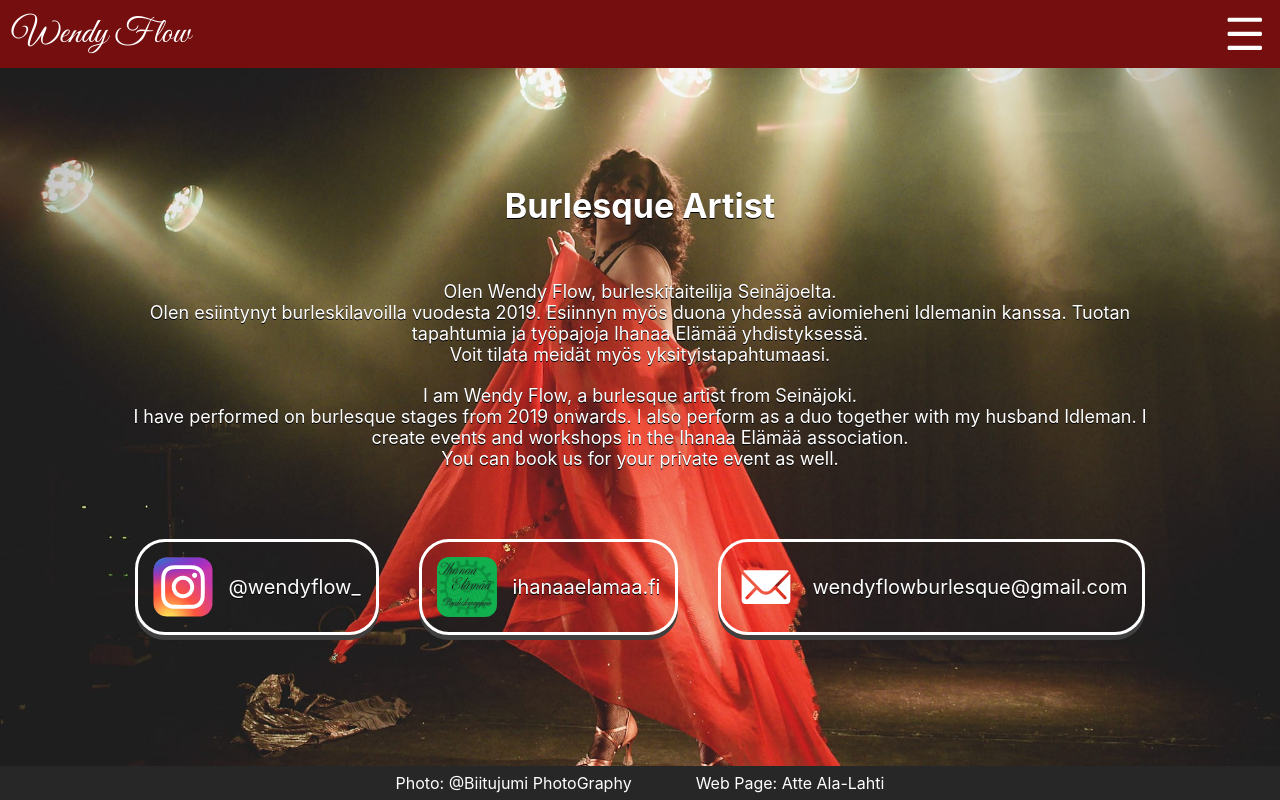
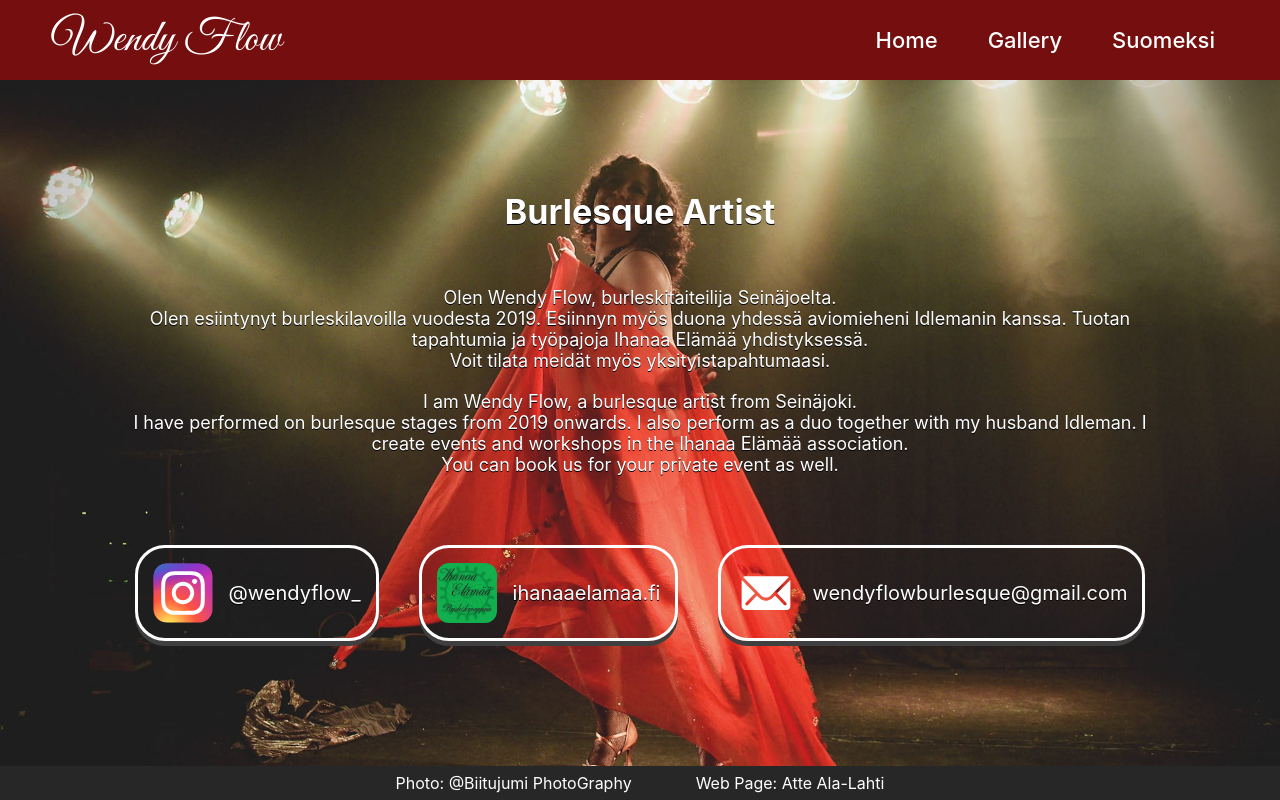
Before and after one commit to attealalahti/wendyflow, a React (Create React App) app: page / in a window 1280 px wide. Built offline with nearby package versions, Linux system fonts and the light colour scheme.

Commit message:
Modify Header: show nav as a row on large screens, add language button.

```diff
--- a/src/App.css
+++ b/src/App.css
@@ -21,6 +21,10 @@ main {
     flex: auto;
 }
 
+button:hover {
+    cursor: pointer;
+}
+
 header {
     background-color: rgb(117, 15, 15);
 }
@@ -37,7 +41,7 @@ header .PageName a {
     padding: 12px;
 }
 
-header button {
+header .MenuButton {
     position: absolute;
     top: 0;
     right: 0;
@@ -57,13 +61,18 @@ header button svg path {
     transition: all 0.2s ease-in-out;
 }
 
+nav {
+    display: none;
+}
+
 nav ul {
     list-style: none;
     margin: 0;
     padding: 0;
 }
 
-nav a {
+nav a,
+.LanguageButton {
     font-size: 20px;
     font-weight: 500;
     text-decoration: none;
@@ -73,7 +82,19 @@ nav a {
     background-color: rgb(87, 15, 15);
 }
 
-nav a:hover {
+.LanguageButton {
+    width: 100%;
+    text-align: left;
+    font-family: -apple-system, BlinkMacSystemFont, "Segoe UI", "Roboto", "Oxygen",
+        "Ubuntu", "Cantarell", "Fira Sans", "Droid Sans", "Helvetica Neue", sans-serif;
+    -webkit-font-smoothing: antialiased;
+    -moz-osx-font-smoothing: grayscale;
+    display: none;
+    border: none;
+}
+
+nav a:hover,
+.LanguageButton:hover {
     background-color: rgb(102, 17, 17);
 }
 
@@ -170,13 +191,61 @@ footer .Inner div {
 }
 
 @media screen and (min-width: 700px) {
-    /*
-    header span {
-        margin: 0;
-        padding: 10px 0 7px 100px;
+    header {
+        display: flex;
+    }
+
+    header .PageName {
+        margin-left: 40px;
+        flex: none;
+    }
+
+    header .PageName a {
         font-size: 45px;
     }
-    */
+
+    header .MenuButton {
+        display: none;
+    }
+
+    header .Filler {
+        flex: auto;
+    }
+
+    nav {
+        display: block;
+        flex: none;
+    }
+
+    nav ul {
+        display: flex;
+        flex-direction: row;
+        height: 100%;
+    }
+
+    nav a {
+        font-size: 22px;
+        box-sizing: border-box;
+        height: 100%;
+        line-height: 50px;
+        background-color: inherit;
+    }
+
+    nav a:hover,
+    .LanguageButton:hover {
+        text-decoration: underline;
+        background-color: inherit;
+    }
+
+    .LanguageButton {
+        flex: none;
+        display: inline-block;
+        width: unset;
+        background-color: inherit;
+        font-size: 22px;
+        margin-right: 40px;
+    }
+
     .HomePage .Inner {
         text-shadow: 0 1.4px #000;
     }
--- a/src/components/Header.tsx
+++ b/src/components/Header.tsx
@@ -14,12 +14,13 @@ const Header = () => {
             <div className="PageName">
                 <Link to="/">Wendy Flow</Link>
             </div>
-            <button onClick={() => setMenuOpen(!menuOpen)}>
+            <button className="MenuButton" onClick={() => setMenuOpen(!menuOpen)}>
                 <svg viewBox="0 0 32 32">
                     <path fill="white" d={menuOpen ? CROSS_PATH : HAMBURGER_PATH} />
                 </svg>
             </button>
-            <nav style={{ display: menuOpen ? "unset" : "none" }}>
+            <div className="Filler"></div>
+            <nav style={{ display: menuOpen ? "block" : "" }}>
                 <ul>
                     <li>
                         <Link to="/">Home</Link>
@@ -29,6 +30,13 @@ const Header = () => {
                     </li>
                 </ul>
             </nav>
+            <button
+                className="LanguageButton"
+                onClick={() => console.log("hello there")}
+                style={{ display: menuOpen ? "block" : "" }}
+            >
+                <div>Suomeksi</div>
+            </button>
         </header>
     );
 };
```
